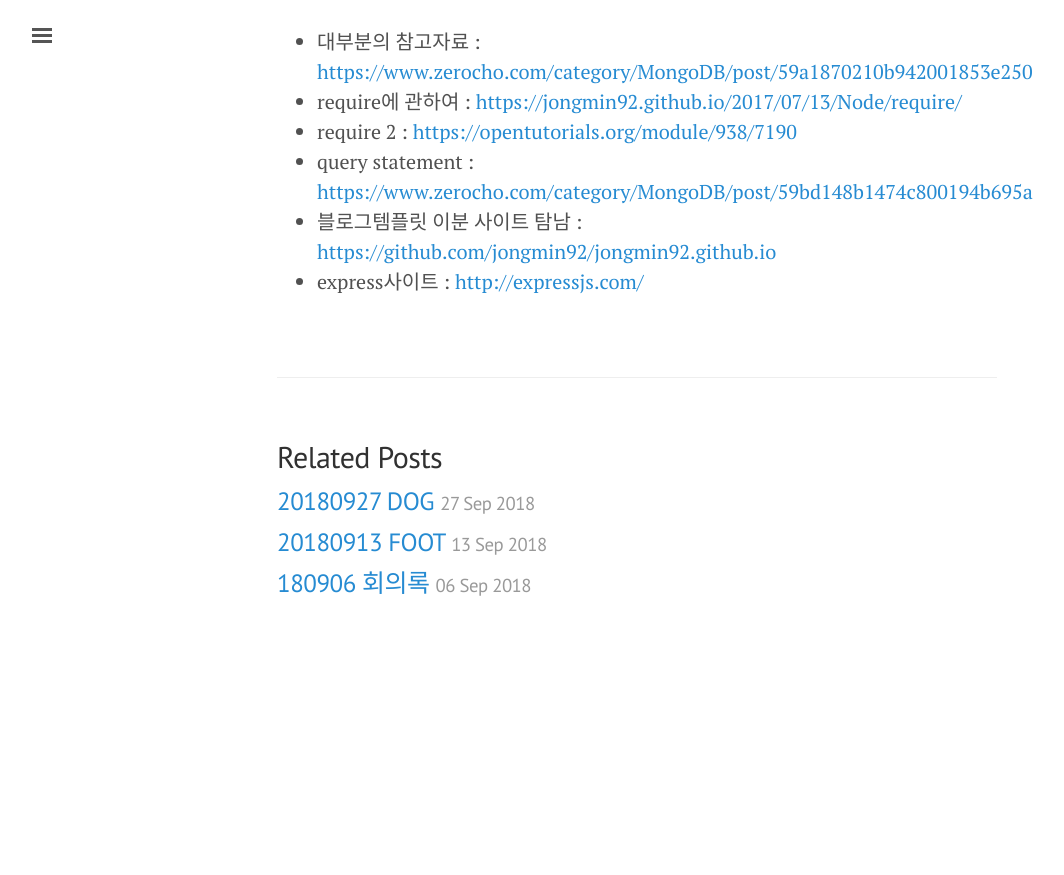
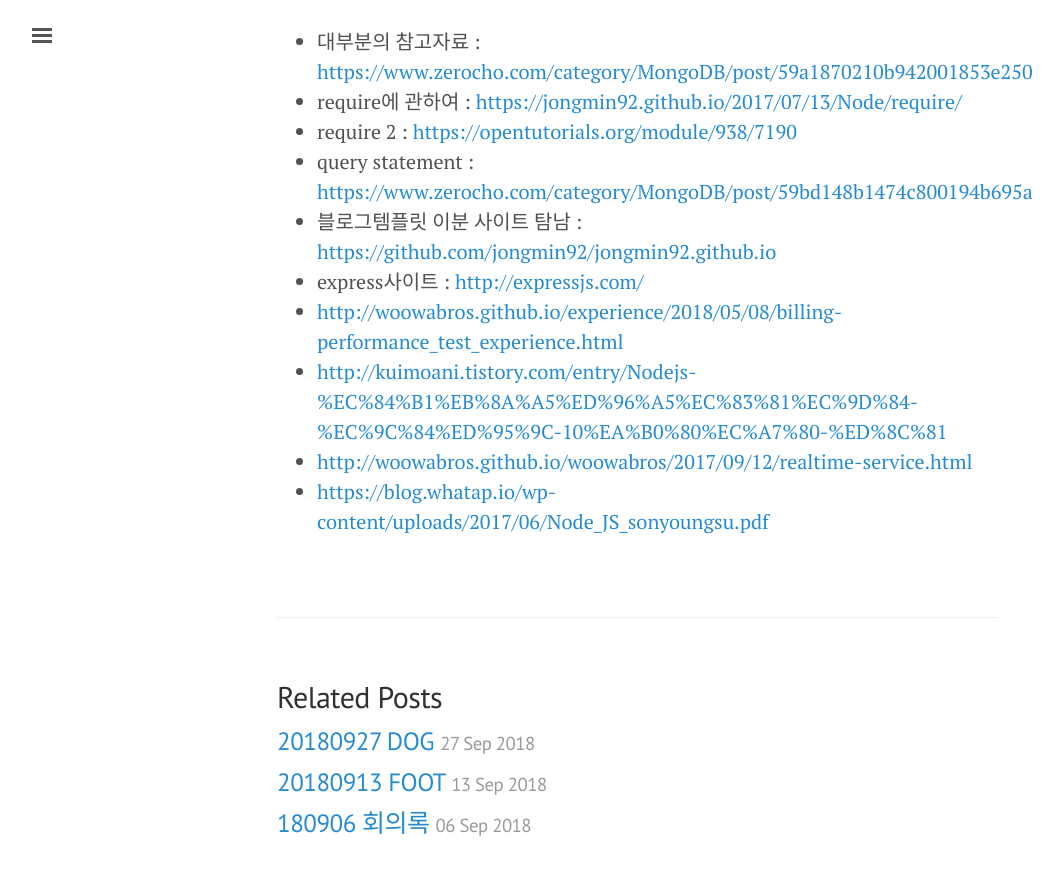
Before and after one commit to GND123/GND123.github.io, a Jekyll site: the page built from _posts/2018-09-18-FOOT.md, in a window 1280 px wide and 900 px high, scrolled down 2313 px. Shown: the top 875 px of the window, without its empty margins (3-1067 px from the left). Built offline with Jekyll 4.4.1, drawn with Linux system fonts in a browser that asks for light colours; before the commit the page ends 2973 px from its top, so only the background shows below that.

Commit message:
Update 2018-09-18-FOOT.md

```diff
--- a/_posts/2018-09-18-FOOT.md
+++ b/_posts/2018-09-18-FOOT.md
@@ -85,3 +85,7 @@ editor: jiwoo
 * query statement : <https://www.zerocho.com/category/MongoDB/post/59bd148b1474c800194b695a>
 * 블로그템플릿 이분 사이트 탐남 : <https://github.com/jongmin92/jongmin92.github.io>
 * express사이트 : <http://expressjs.com/>
+* <http://woowabros.github.io/experience/2018/05/08/billing-performance_test_experience.html>
+* <http://kuimoani.tistory.com/entry/Nodejs-%EC%84%B1%EB%8A%A5%ED%96%A5%EC%83%81%EC%9D%84-%EC%9C%84%ED%95%9C-10%EA%B0%80%EC%A7%80-%ED%8C%81>
+* <http://woowabros.github.io/woowabros/2017/09/12/realtime-service.html>
+* <https://blog.whatap.io/wp-content/uploads/2017/06/Node_JS_sonyoungsu.pdf>
```
